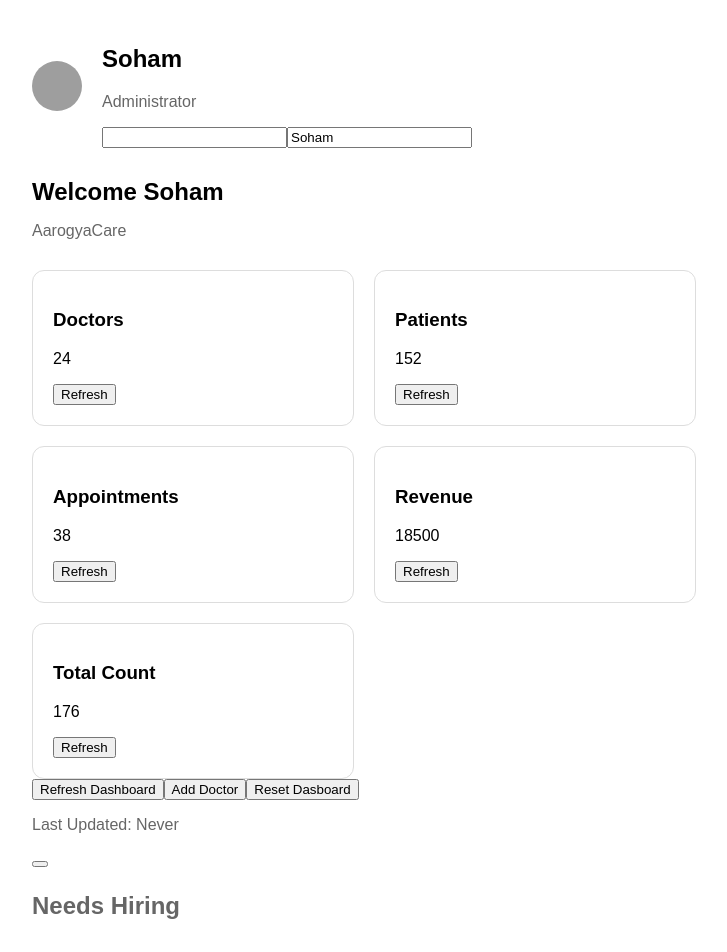
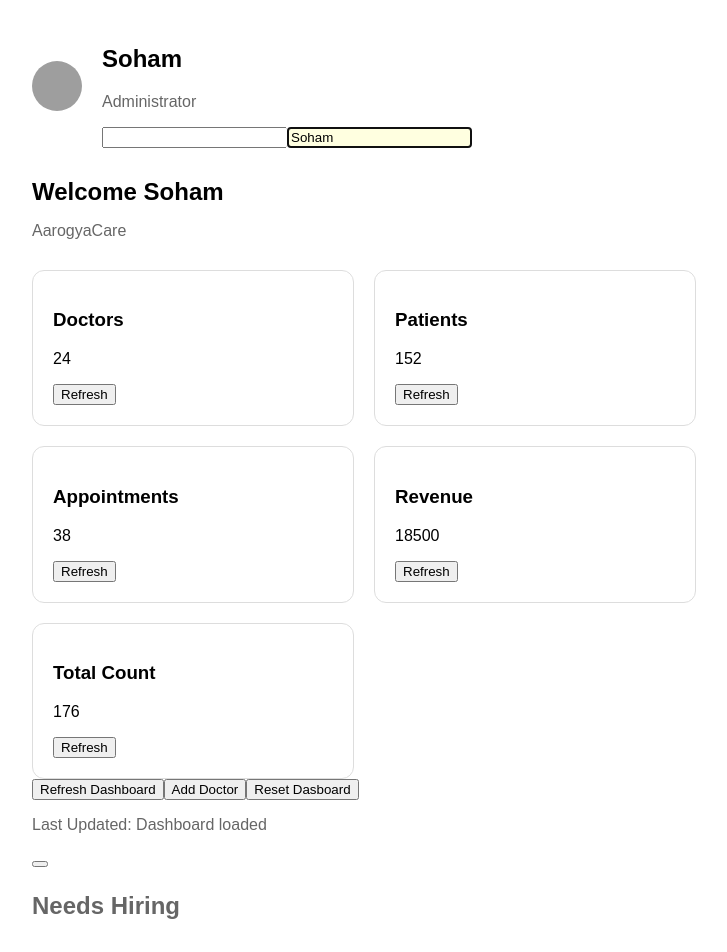
Before and after one commit to sohampandit-coditas/angular-app, an Angular app: page / in a window 1280 px wide. Shown: the part 360-1312 px from the top of the page, without its empty margins (276-1003 px from the left). Built offline with nearby package versions, Linux system fonts and the light colour scheme; grey boxes are pictures that could not be loaded.

Commit message:
Implemented Lifecycle Hooks

```diff
--- a/src/app/features/dashboard/dashboard.html
+++ b/src/app/features/dashboard/dashboard.html
@@ -5,7 +5,7 @@
             <h2>{{loggedInUser}}</h2>
             <p>{{role}}</p>
             <input [disabled]="!isActive">
-            <input [value]="loggedInUser">
+            <input #userNameInput [value]="loggedInUser">
         </div>
     </div>
     <h1>Welcome {{loggedInUser}}</h1>
--- a/src/app/features/dashboard/dashboard.ts
+++ b/src/app/features/dashboard/dashboard.ts
@@ -1,7 +1,7 @@
 import { Component, computed } from '@angular/core';
 import { DashboardCard } from '../../shared/dashboard-card/dashboard-card';
 import { signal , effect} from '@angular/core';
-
+import { ViewChild,ElementRef,AfterViewInit } from '@angular/core';
 @Component({
   selector: 'app-dashboard',
   imports: [DashboardCard],
@@ -9,8 +9,19 @@ import { signal , effect} from '@angular/core';
   styleUrl: './dashboard.css',
 })
 
-export class Dashboard {
+
+
+export class Dashboard implements AfterViewInit {
+
+  @ViewChild('userNameInput')
+  userNameInput!:ElementRef<HTMLInputElement>;
+
+  ngAfterViewInit(){
+    this.userNameInput.nativeElement.focus();
+    this.userNameInput.nativeElement.style.backgroundColor="lightyellow";
+  }
   constructor(){
+    console.log("Constructor");
     effect(()=>{
       console.log('Doctor count changed',this.doctorCount());
     });
@@ -25,6 +36,10 @@ export class Dashboard {
     effect(()=>{
       console.log("Total people Changed",this.totalPeople());
     });
+  }
+  ngOnInit(){
+    console.log("ngOnInit");
+    this.lastUpdated="Dashboard loaded";
   }
   hospitalName="AarogyaCare";
   loggedInUser="Soham";
--- a/src/app/shared/dashboard-card/dashboard-card.ts
+++ b/src/app/shared/dashboard-card/dashboard-card.ts
@@ -1,4 +1,4 @@
-import { Component, input, output } from '@angular/core';
+import { Component, input, output,OnChanges,SimpleChanges } from '@angular/core';
 
 @Component({
   selector: 'app-dashboard-card',
@@ -13,4 +13,7 @@ export class DashboardCard {
   onRefreshClicked(){
     this.refresh.emit();
   }
+  ngOnChanges(changes:SimpleChanges){
+    console.log(changes);
+  }
 }
```
